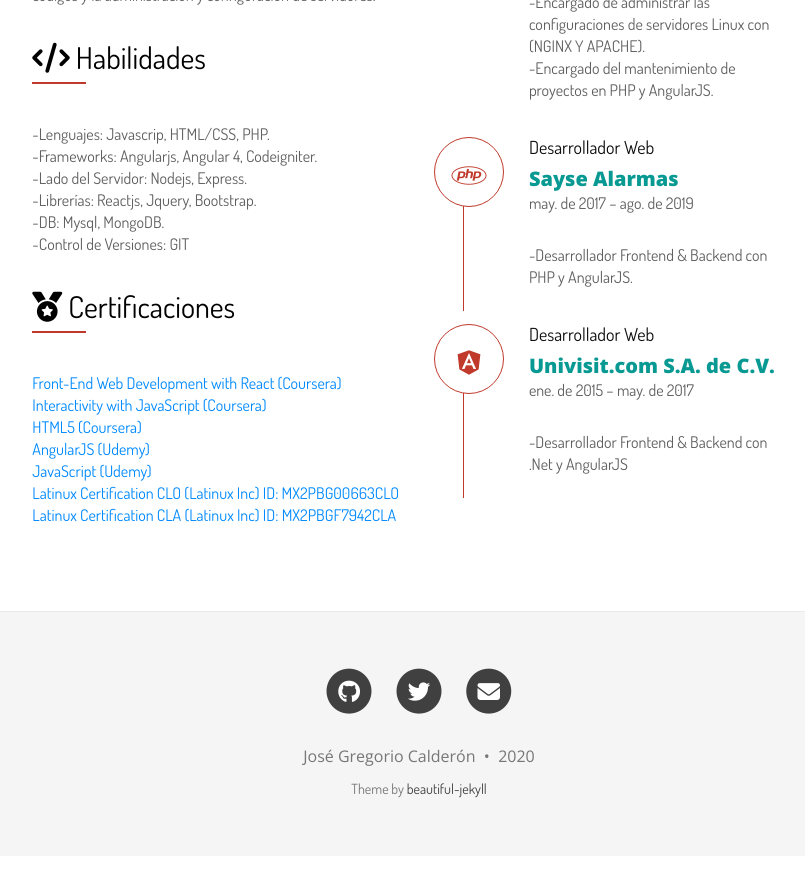
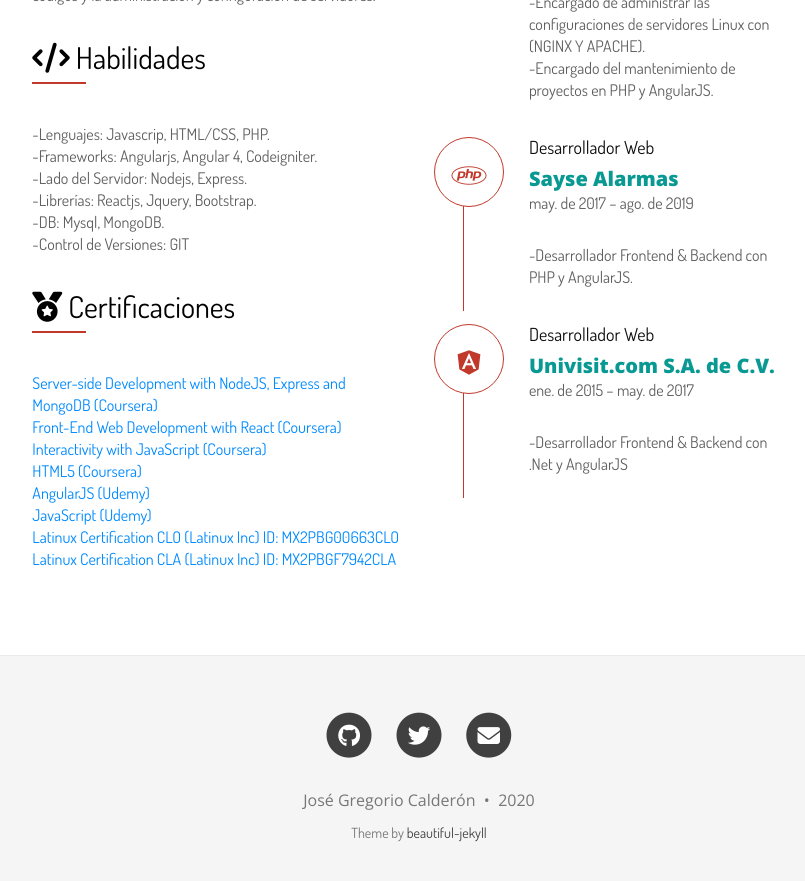
Before and after one commit to josegoyo/josegoyo.github.io, a Jekyll site: the page built from templates/aboutme.md, in a window 1280 px wide and 900 px high, scrolled down 583 px. Shown: the top 881 px of the window, without its empty margins (221-1026 px from the left). Built offline with Jekyll 4.4.1, drawn with Linux system fonts in a browser that asks for light colours; nearby versions of some CDN libraries; library files that are not in the unit come from our copies; before the commit the page ends 1439 px from its top, so only the background shows below that.

Commit message:
new certificate

```diff
--- a/templates/aboutme.md
+++ b/templates/aboutme.md
@@ -26,6 +26,7 @@
                     <div class="aboutus">
                         <h3 class="aboutus-title"><i class="fas fa-medal"></i> Certificaciones</h3>
                         <p class="aboutus-text">
+                            <a href="https://www.coursera.org/account/accomplishments/certificate/77FNURBPEF3K" target="_blank">Server-side Development with NodeJS, Express and MongoDB (Coursera)</a><br/>
                             <a href="https://www.coursera.org/account/accomplishments/certificate/2K8AUJNALTTG" target="_blank">Front-End Web Development with React (Coursera)</a><br/>
                             <a href="https://www.coursera.org/account/accomplishments/certificate/5MW6MM44PAFJ" target="_blank">Interactivity with JavaScript (Coursera)</a><br/>
                             <a href="https://www.coursera.org/account/accomplishments/certificate/SLC3H7MJ6B3D" target="_blank">HTML5 (Coursera)</a><br/>
```
